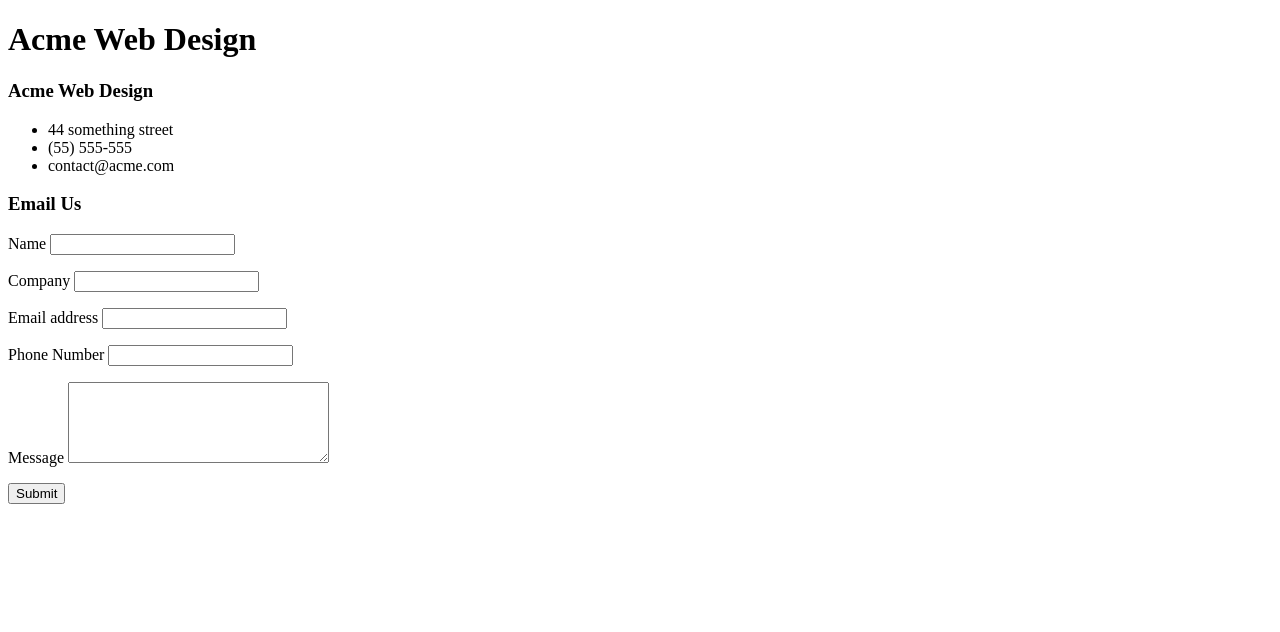
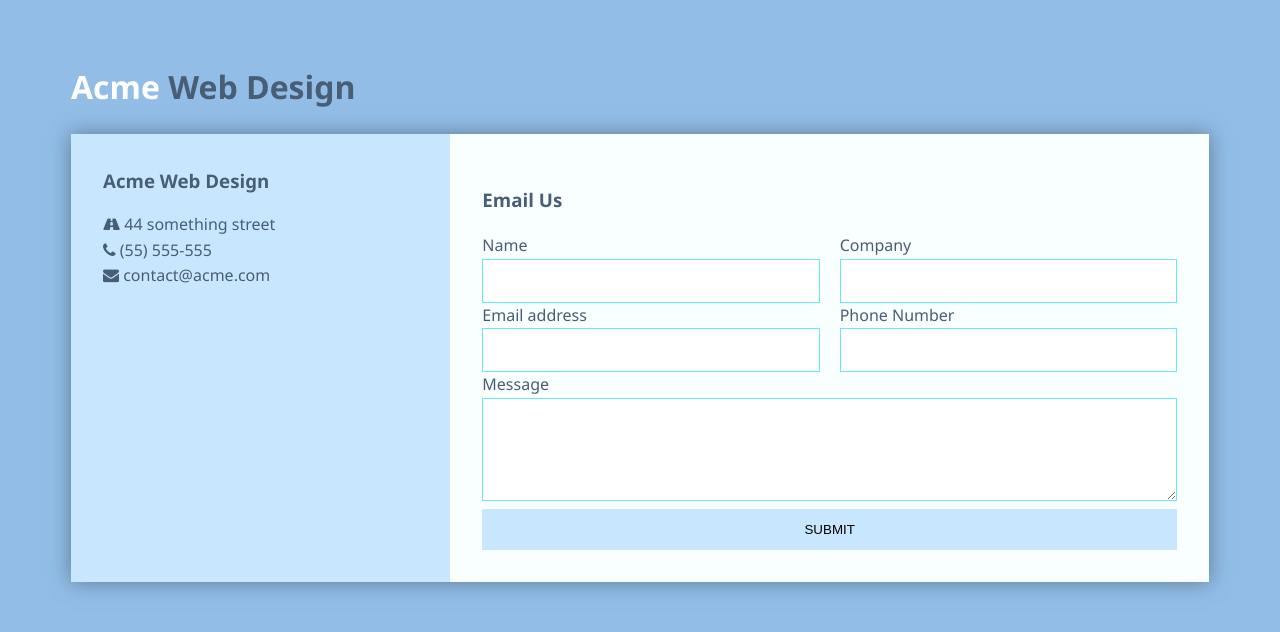
Before and after one commit to gustavoleste/contact-form, a plain HTML site: page index.html in a window 1280 px wide. Drawn offline with nearby package versions, Linux system fonts and the light colour scheme.

Commit message:
add style to html

```diff
--- a/index.html
+++ b/index.html
@@ -5,18 +5,20 @@
     <meta name="viewport" content="width=device-width, initial-scale=1.0">
     <meta http-equiv="X-UA-Compatible" content="ie=edge">
     <title>Acme Web Design</title>
+    <link href="https://stackpath.bootstrapcdn.com/font-awesome/4.7.0/css/font-awesome.min.css" rel="stylesheet" integrity="sha384-wvfXpqpZZVQGK6TAh5PVlGOfQNHSoD2xbE+QkPxCAFlNEevoEH3Sl0sibVcOQVnN" crossorigin="anonymous">
+    <link rel="stylesheet" href="https://cdnjs.cloudflare.com/ajax/libs/animate.css/3.7.2/animate.css" integrity="sha256-a2tobsqlbgLsWs7ZVUGgP5IvWZsx8bTNQpzsqCSm5mk=" crossorigin="anonymous" />
     <link rel="stylesheet" href="style.css">
 </head>
 <body>
     <div class="container">
-        <h1 class="brand">Acme Web Design</h1>
-        <div class="wrapper">
+        <h1 class="brand"><span>Acme</span> Web Design</h1>
+        <div class="wrapper animated bounceInLeft">
             <div class="company-info">
                 <h3>Acme Web Design</h3>
                 <ul>
-                    <li>44 something street</li>
-                    <li>(55) 555-555</li>
-                    <li>contact@acme.com</li>
+                    <li> <i class="fa fa-road"></i> 44 something street</li>
+                    <li> <i class="fa fa-phone"></i> (55) 555-555</li>
+                    <li> <i class="fa fa-envelope"></i> contact@acme.com</li>
                 </ul>
             </div>
             <div class="contact">
@@ -38,11 +40,11 @@
                         <label>Phone Number</label>
                         <input type="text" name="phone">
                     </p>
-                    <p>
+                    <p class="full">
                         <label>Message</label>
                         <textarea name="message" id="" cols="30" rows="5"></textarea>
                     </p>
-                    <p>
+                    <p class="full">
                         <button>Submit</button>
                     </p>
                 </form>
--- a/style.css
+++ b/style.css
@@ -0,0 +1,104 @@
+*{
+    box-sizing: border-box;
+}
+
+body{
+    background: #92bde7;
+    color: #485e74;
+    line-height: 1.6;
+    font-family: 'Segoe UI', Tahoma, Geneva, Verdana, sans-serif;
+    padding: 1em;
+}
+
+.container{
+    max-width: 1170px;
+    margin-left: auto;
+    margin-right: auto;
+    padding: 1em;
+}
+
+ul{
+    list-style: none;
+    padding: 0;
+}
+
+.brand{
+    text-align: center;
+}
+
+.brand span{
+    color: #ffffff;
+}
+
+.wrapper{
+    box-shadow: 0 0 20px 0 rgba(72, 94, 116, 0.7);
+}
+
+.wrapper > *{
+    padding: 1em;
+}
+
+.company-info{
+    background: #c9e6ff;
+}
+
+.company-info h3, .company-info ul{
+    text-align: center;
+    margin: 0 0 1rem 0;
+}
+
+.contact{
+    background: #f9feff;
+}
+
+.contact form{
+    display: grid;
+    grid-template-columns: 1fr 1fr;
+    column-gap: 20px;;
+}
+
+.contact form label{
+    display: block;
+}
+
+.contact form p{
+    margin: 0;
+}
+
+.contact form .full{
+    grid-column: 1 / 3;
+}
+
+.contact form button, .contact form input, .contact form textarea{
+    width: 100%;
+    padding: 1em;
+    border: 1px solid #69e6ff;
+}
+
+.contact form button{
+    background: #c9e6ff;
+    border: 0;
+    text-transform: uppercase;
+}
+
+.contact form button:hover, .contact form button:focus{
+    background: #92bde7;
+    color: #ffffff;
+    outline: 0;
+    transition: background-color 2s ease-out;
+}
+
+@media(min-width: 700px){
+    .wrapper{
+        display: grid;
+        grid-template-columns: 1fr 2fr;
+    }
+
+    .wrapper > * {
+        padding: 2em;
+    }
+
+    .company-info h3, .company-info ul, .brand{
+        text-align: left;
+    }
+}
```
